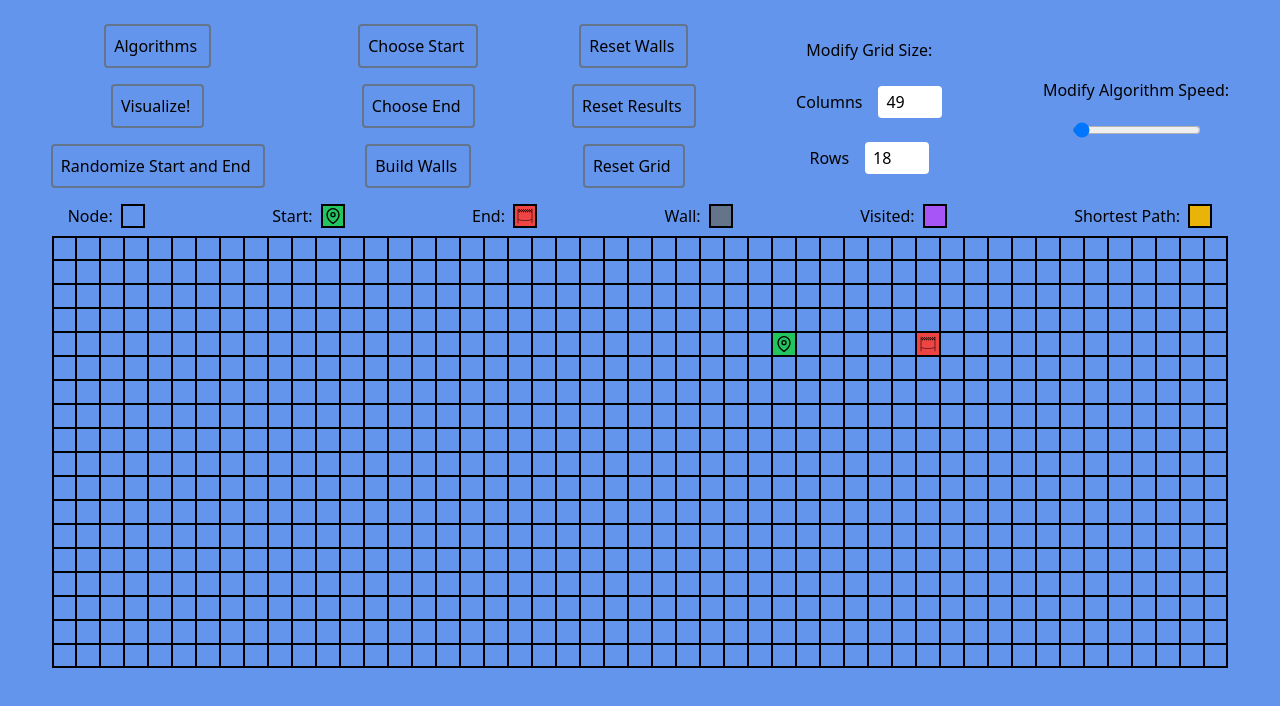
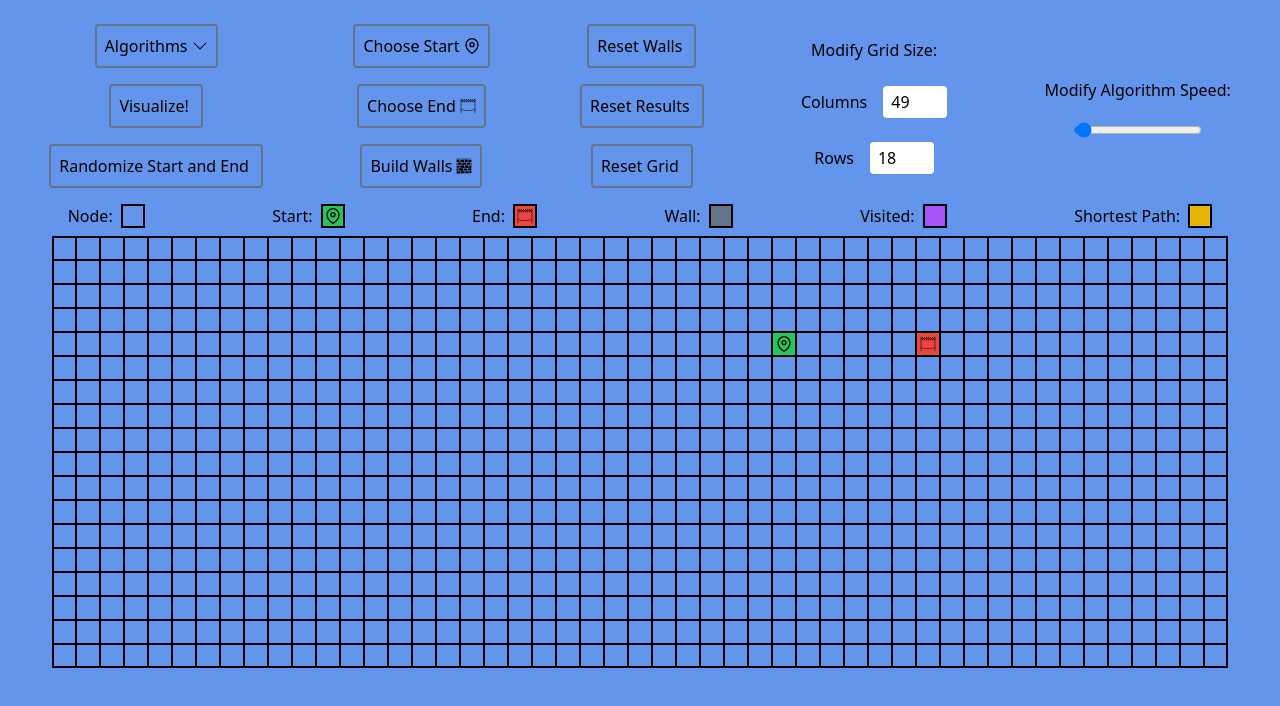
Before and after one commit to zaneaw/pathfinding-visualizer, a Next.js app: page / in a window 1280 px wide. Shown: the top 706 px of the page. Built offline with nearby package versions, Linux system fonts and the light colour scheme.

Commit message:
fix Icons

```diff
--- a/components/ToolbarButton.tsx
+++ b/components/ToolbarButton.tsx
@@ -3,16 +3,16 @@ import React from 'react';
 type Props = {
     handleClick: () => void;
     title: string;
-    icon: any;
-    styles: any;
-    isAlgoRunning: boolean | null;
+    Icon?: React.ElementType;
+    styles?: string;
+    isAlgoRunning?: boolean;
     iconOnMobile?: boolean;
 };
 
 const ToolbarButton: React.FC<Props> = ({
     handleClick,
     title,
-    icon,
+    Icon,
     styles,
     isAlgoRunning,
     iconOnMobile,
@@ -27,7 +27,7 @@ const ToolbarButton: React.FC<Props> = ({
                 {title}
             </h2>
             <div className={`${iconOnMobile ? 'block' : 'hidden md:block'}`}>
-                {icon ? icon : ''}
+                {Icon ? <Icon /> : ''}
             </div>
         </button>
     );
```
